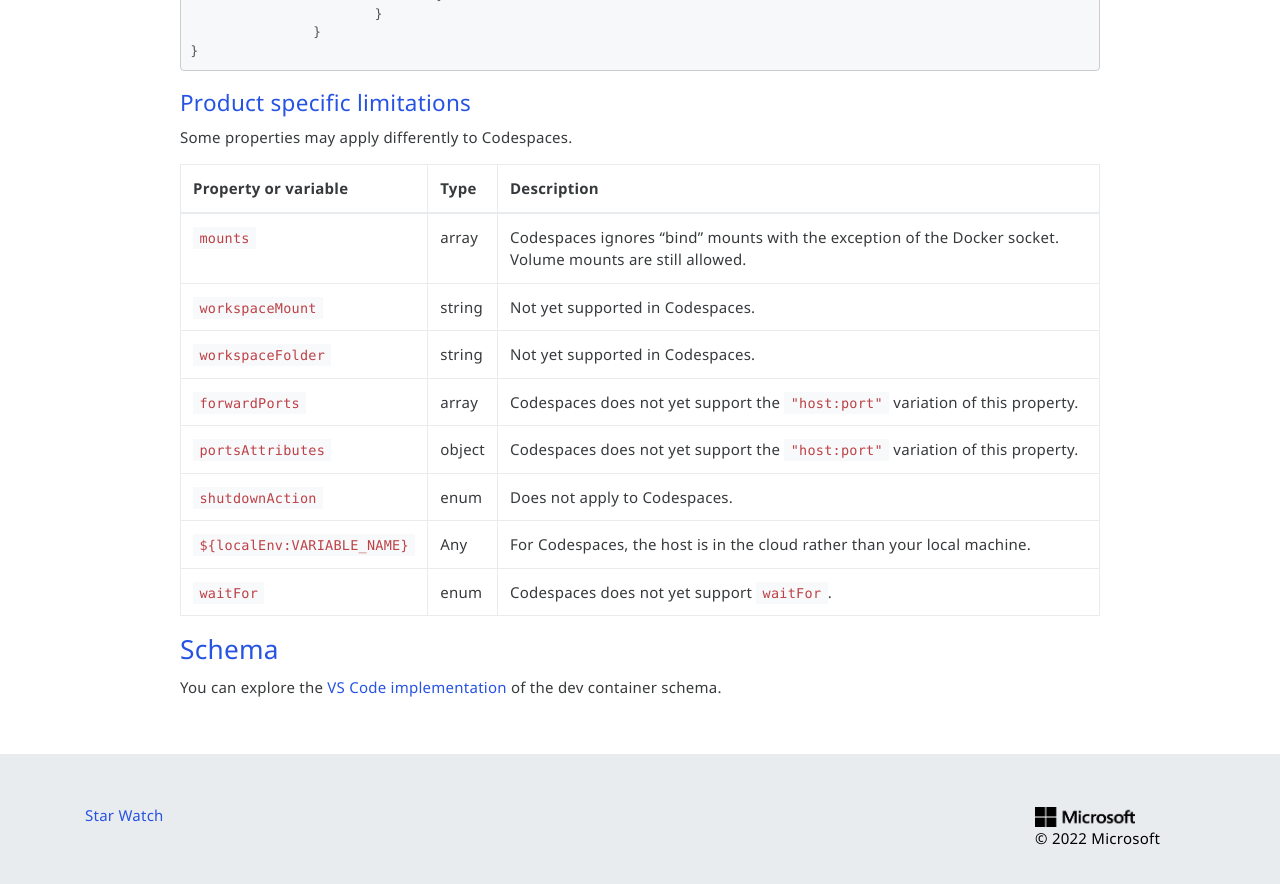
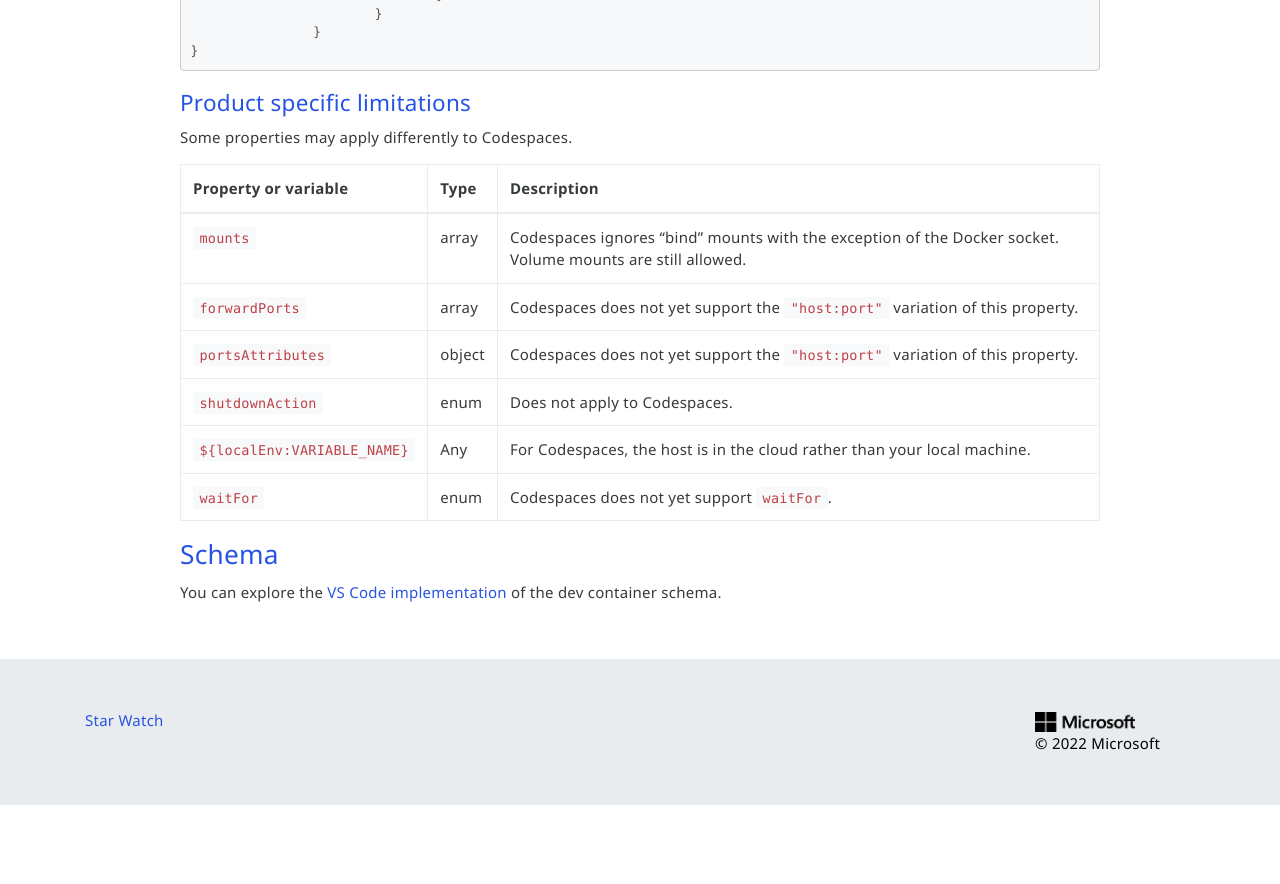
Before and after one commit to devcontainers/devcontainers.github.io, a Jekyll site: the page built from supporting.md, in a window 1280 px wide and 900 px high, scrolled down 2623 px. Shown: the top 884 px of the window. Built offline with Jekyll 4.4.1, drawn with Linux system fonts in a browser that asks for light colours; nearby versions of some CDN libraries; comment, search, counter and statistics services are not loaded; after the commit the page ends 3428 px from its top, so only the background shows below that.

Commit message:
Update properties

```diff
--- a/supporting.md
+++ b/supporting.md
@@ -108,8 +108,6 @@ Some properties may apply differently to Codespaces.
 | Property or variable | Type  | Description |
 |:------------------|:------------|:------------|
 | `mounts` | array | Codespaces ignores "bind" mounts with the exception of the Docker socket. Volume mounts are still allowed.|
-| `workspaceMount` | string | Not yet supported in Codespaces. |
-| `workspaceFolder` | string | Not yet supported in Codespaces. |
 | `forwardPorts` | array | Codespaces does not yet support the `"host:port"` variation of this property. |
 | `portsAttributes` | object | Codespaces does not yet support the `"host:port"` variation of this property.|
 | `shutdownAction` | enum | Does not apply to Codespaces. |
```
